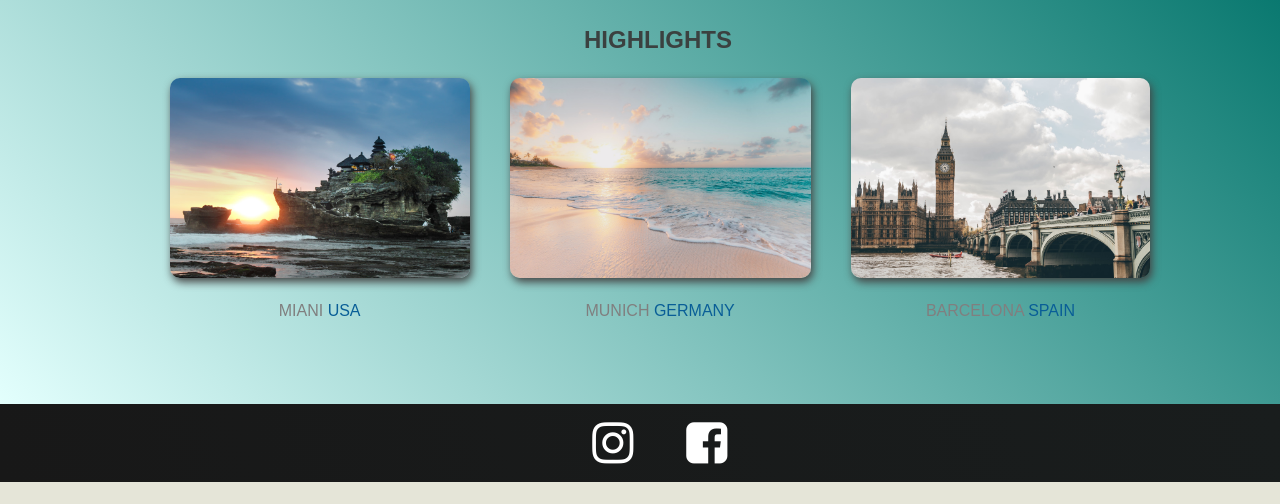
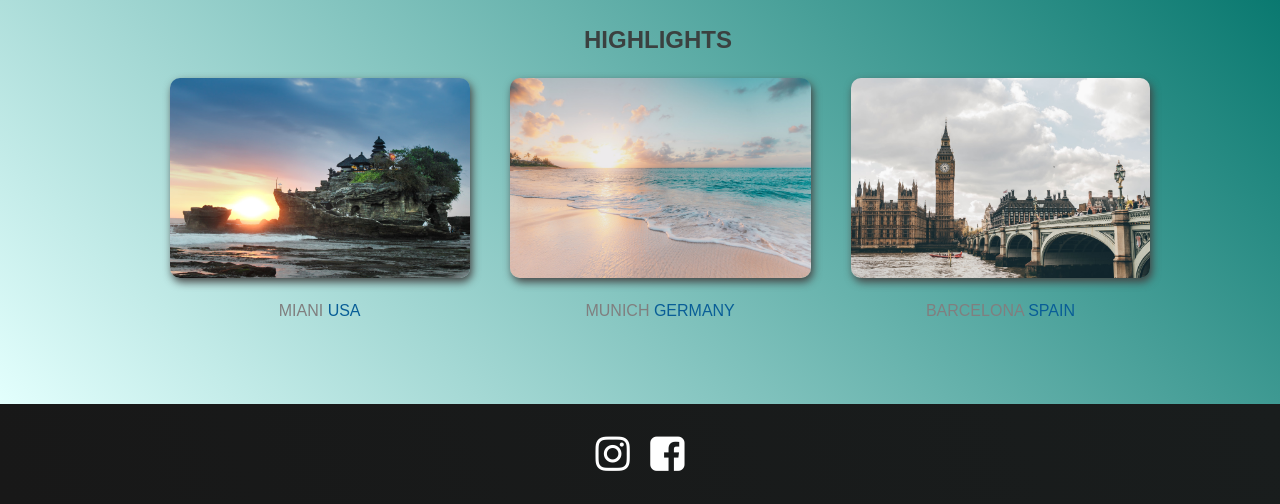
Before and after one commit to hainv204/NenTangWeb, a plain HTML site: page travel/index.html in a window 1280 px wide. Shown: the part 822-1326 px from the top of the page. Before the commit the page ends 1304 px from the top, so only its background shows below. Drawn offline with Linux system fonts and the light colour scheme.

Commit message:
travel update

```diff
--- a/travel/css/shared.css
+++ b/travel/css/shared.css
@@ -143,15 +143,11 @@ nav ul a:hover{
 footer{
     background:linear-gradient(70deg,rgb(24,24,24),rgb(25,29,29));
     padding:30px;
+    text-align: center;
 }
-footer ul{
-    display: flex;
-    justify-content: center;
-    list-style: none;
-    margin:0;
+
+footer .fa{
+    font-size: 40px;
+    color:white;
+    margin: 0 8px;
 }
-footer ul i{
-    color:white;
-    transform: scale(3);
-    padding: 0 40px;
-}
--- a/travel/index.html
+++ b/travel/index.html
@@ -49,10 +49,8 @@
 </section>
 </main>
 <footer>
-<ul>
     <a href="https://www.instagram.com"><i class="fa fa-instagram" aria-hidden="true"></i></a>
     <a href="https://www.facebook.com"><i class="fa fa-facebook-square" aria-hidden="true"></i></a>
-</ul>
 </footer>
 </body>
 </html>
```
